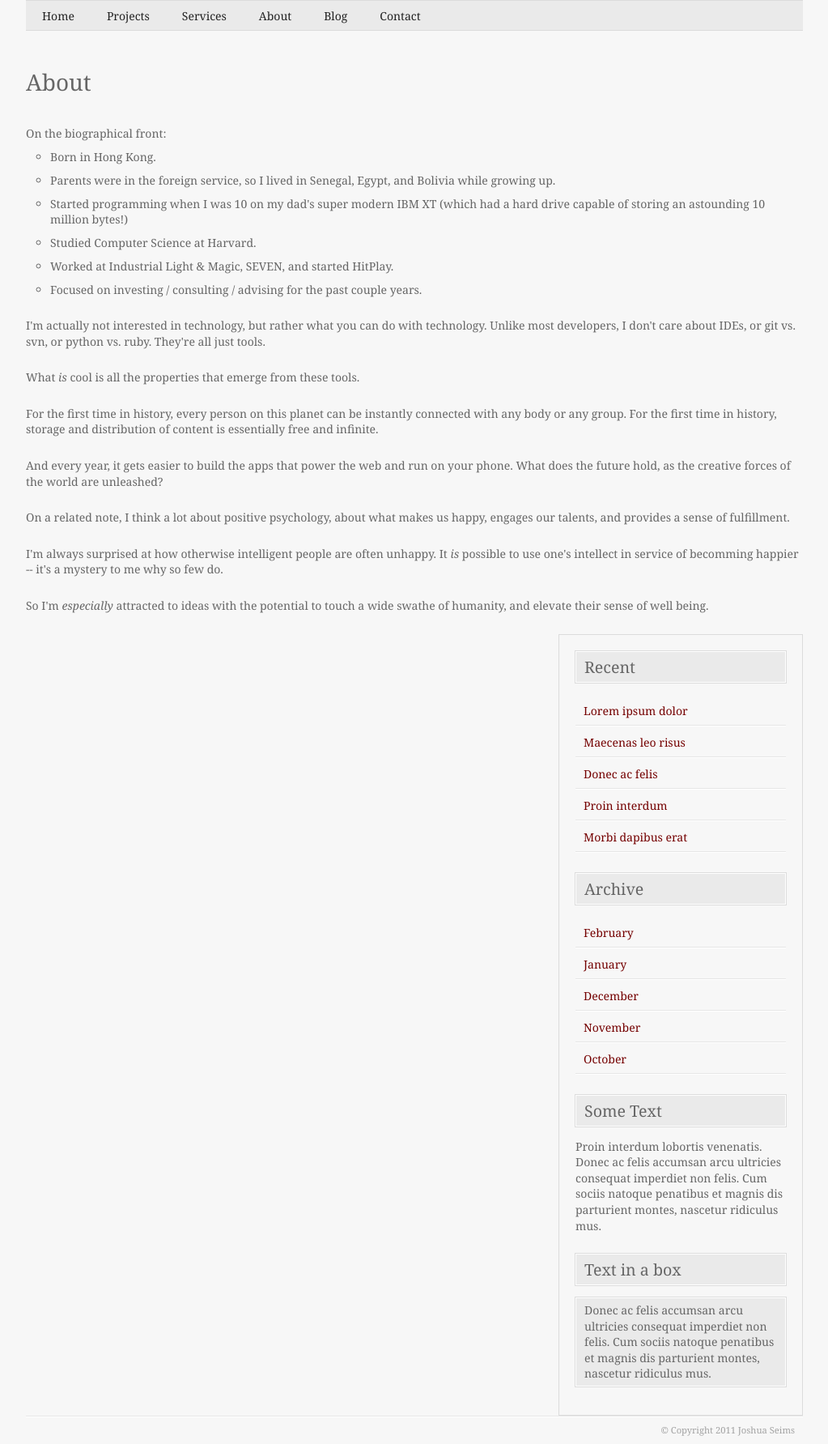
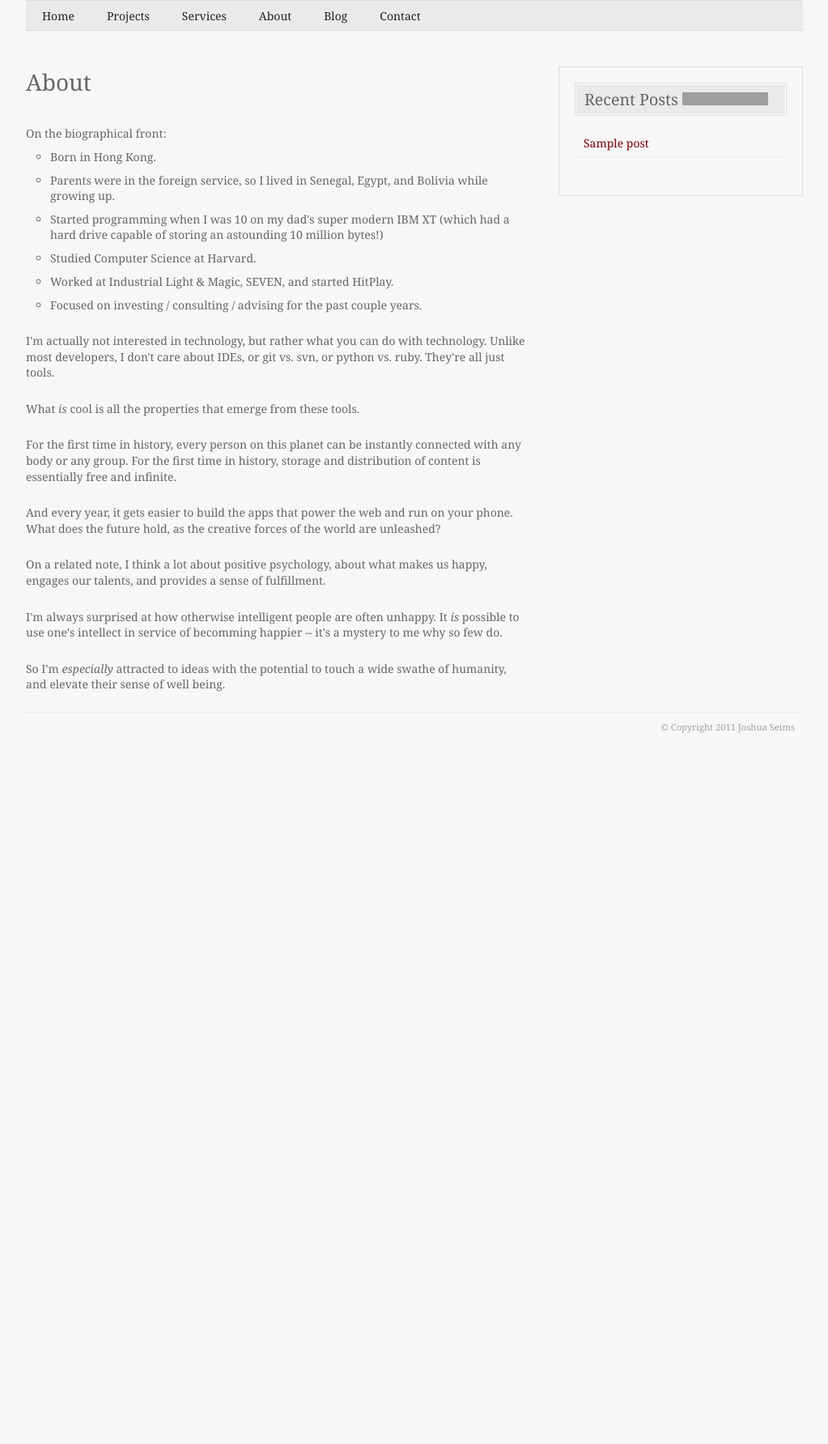
Before and after one commit to jseims/tristara, a Python web app: template server/templates/about.html in a window 1280 px wide. Shown: the part 80-1863 px from the top of the page at 81% size, without its empty margins (128-1151 px from the left). After the commit the page ends 985 px from the top, so only its background shows below. Run offline with Jinja, Linux system fonts and the light colour scheme; the template is opened without the code that fills it: most values are stand-ins (such as "Sample title", 1, 10 or a date in 2020); some libraries are stand-ins or nearby versions; grey boxes are pictures that could not be loaded.

Commit message:
sidebars working

```diff
--- a/server/templates/about.html
+++ b/server/templates/about.html
@@ -1,6 +1,8 @@
 {% extends "base.html" %}
 
-{% block content %} <div id="content"><!-- content -->
+{% block content %}
+
+<div id="left_content" style="clear:both"><!-- content -->
 
 <h1>About</h1> <p></p> On the biographical front:
 
--- a/server/templates/index.html
+++ b/server/templates/index.html
@@ -4,7 +4,7 @@
 <div id="gallery"><!-- gallery -->
 
 <ul>
-  <li><a href="gallery.html"><img src="images/josh2.png" alt="Joshua Seims" /></a></li>
+  <li><img src="images/josh2.png" alt="Joshua Seims" /></li>
 </ul>
 
 </div><!-- close gallery -->
--- a/server/templates/projects.html
+++ b/server/templates/projects.html
@@ -1,7 +1,7 @@
 {% extends "base.html" %}
 
 {% block content %}
-<div id="content"><!-- content -->
+<div id="left_content" style="clear:both"><!-- content -->
 
 <h1>Projects</h1>
 
--- a/server/templates/sidebar.html
+++ b/server/templates/sidebar.html
@@ -1,38 +1,23 @@
 
 <div id="sidebar"><!-- sidebar -->
 
-<h3>Recent</h3>
+	<h3>
+	Recent Posts
+		<!-- AddToAny BEGIN -->
+		<a class="a2a_dd" href="http://www.addtoany.com/subscribe?linkurl=http%3A%2F%2Fwww.tristara.com%2Fblog%2F%3Ffeed%3Drss2&amp;linkname="><img src="http://static.addtoany.com/buttons/subscribe_106_16.gif" width="106" height="16" border="0" alt="Subscribe"/></a>
+		<script type="text/javascript">
+		var a2a_config = a2a_config || {};
+		a2a_config.linkurl = "http://www.tristara.com/blog/?feed=rss2";
+		</script>
+		<script type="text/javascript" src="http://static.addtoany.com/menu/feed.js"></script>
+		<!-- AddToAny END -->
+	</h3>
 
-    <div class="navcontainer">
-    <ul>
-    <li><a href="#">Lorem ipsum dolor</a></li>
-    <li><a href="#">Maecenas leo risus</a></li>
-    <li><a href="#">Donec ac felis</a></li>
-    <li><a href="#">Proin interdum</a></li>
-    <li><a href="#">Morbi dapibus erat</a></li>
-    </ul>
-    </div>
+	<div class="navcontainer">
+	<ul>
 
-<h3>Archive</h3>
-
-    <div class="navcontainer">
-    <ul>
-    <li><a href="#">February</a></li>
-    <li><a href="#">January</a></li>
-    <li><a href="#">December</a></li>
-    <li><a href="#">November</a></li>
-    <li><a href="#">October</a></li>
-    </ul>
-    </div>
-
-<h3>Some Text</h3>
-
-<p>Proin interdum lobortis venenatis. Donec ac felis accumsan arcu ultricies consequat imperdiet non felis. Cum sociis natoque penatibus et magnis dis parturient montes, nascetur ridiculus mus.</p>
-
-<h3>Text in a box</h3>
-
-<p class="sidebar_box">
-Donec ac felis accumsan arcu ultricies consequat imperdiet non felis. Cum sociis natoque penatibus et magnis dis parturient montes, nascetur ridiculus mus.
-</p>
+    {% for post in posts %}
+		<li><a href="{{post.url}}">{{post.title}}</a></li>
+	{% endfor %}
 
 </div><!-- end sidebar -->
--- a/server/templates/work.html
+++ b/server/templates/work.html
@@ -1,7 +1,7 @@
 {% extends "base.html" %}
 
 {% block content %}
-<div id="content"><!-- content -->
+<div id="left_content" style="clear:both"><!-- content -->
 
 <h1>Work</h1>
 
--- a/web/css/style.css
+++ b/web/css/style.css
@@ -243,10 +243,10 @@ ul.horizontal li                      { float: left; zoom: 1; margin-right: 45px
 	LEVEL ONE
 */
 
-ul.dropdown                         { pz-index:10; margin: auto; border-top: 1px solid #dbdbdb;
+ul.dropdown                         { z-index:10; margin: auto; border-top: 1px solid #dbdbdb;
 	                     border-bottom: 1px solid #dbdbdb; height:36px; background: #eaeaea; clear: both; list-style: none;}
 
-ul.dropdown li                      { float: left; zoom: 1;  }
+ul.dropdown li                      { float: left; zoom: 1; z-index:10; }
 ul.dropdown a:hover		            { color: ; }
 ul.dropdown a:active                { color: ; }
 ul.dropdown li a                    { display: block; padding: 9px 20px;
```
Also changed, not shown: server/settings.py (+10 -1 lines), server/tristara/context_processors.py (added, +7 -0 lines), server/tristara/wordpress.py (added, +28 -0 lines), wordpress/wp-content/themes/tristara/style.css (+8 -1 lines), web/images/josh-100x150.png (added), 4 other files.
